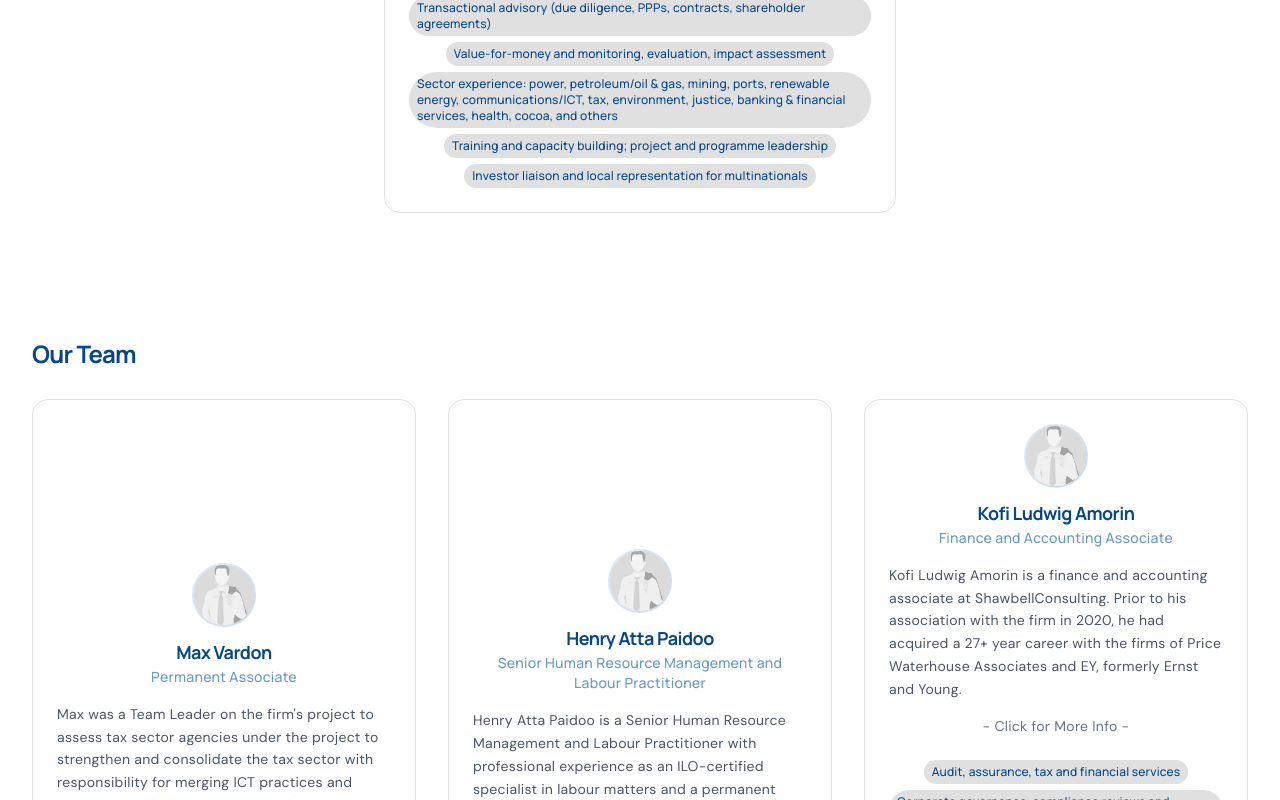
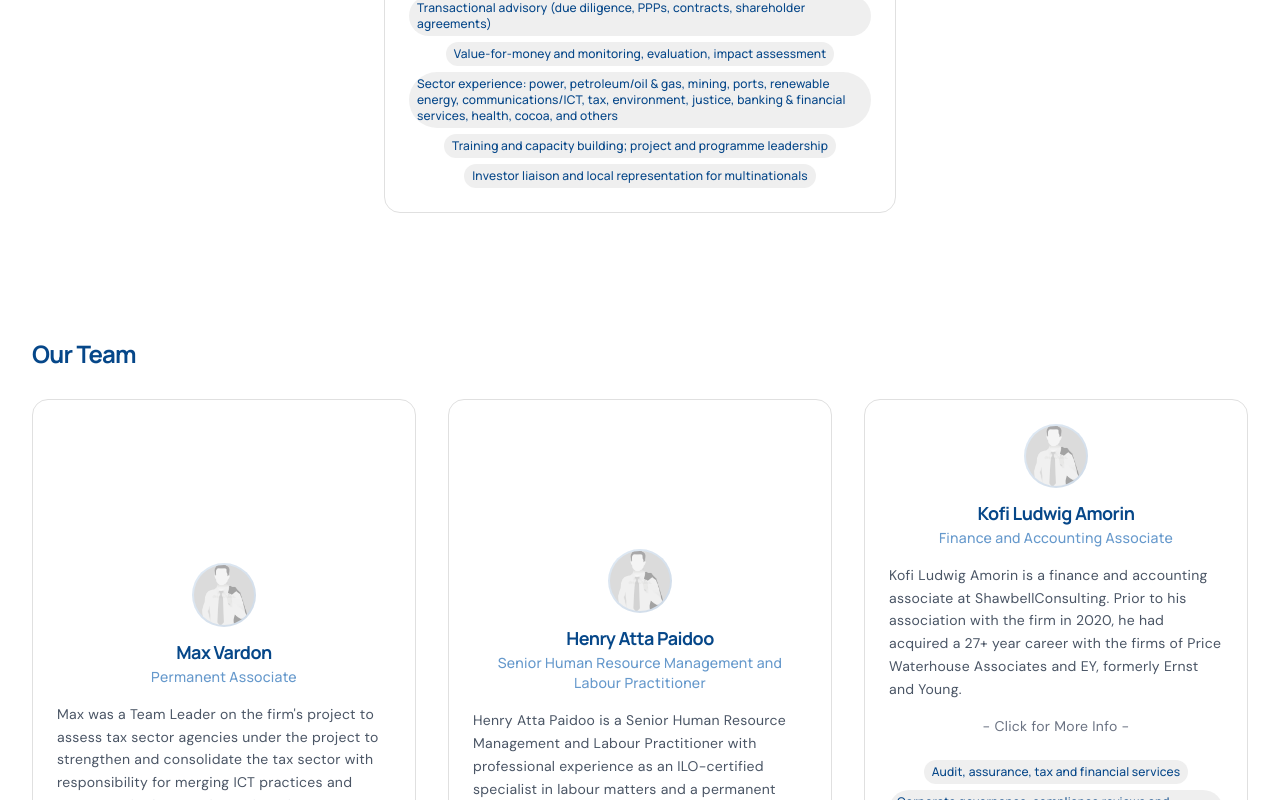
Before and after one commit to Puzzle-Fxr/shawbellconsulting, a React (Vite) app: page /people in a window 1280 px wide. Shown: the part 1280-2080 px from the top of the page. Built offline with nearby package versions, Linux system fonts and the light colour scheme.

Commit message:
slight pill change on people page

```diff
--- a/src/pages/People.tsx
+++ b/src/pages/People.tsx
@@ -43,7 +43,7 @@ export default function People() {
                 <p className="mt-4 mb-6 text-sm text-gray-500 text-center"> - Click for More Info - </p>
                 <div className="flex flex-wrap gap-1.5 justify-center">
                   {founder.specialties.map(s => (
-                    <span key={s} className="bg-platinum text-steel font-heading font-medium text-xs px-2 py-1 rounded-full">
+                    <span key={s} className="bg-platinum/50 text-steel font-heading font-medium text-xs px-2 py-1 rounded-full">
                       {s}
                     </span>
                   ))}
@@ -75,7 +75,7 @@ export default function People() {
                 <p className="mt-4 mb-6 text-sm text-gray-500 text-center"> - Click for More Info - </p>
                 <div className="flex flex-wrap gap-1.5 justify-center">
                   {person.specialties.map(s => (
-                    <span key={s} className="bg-platinum text-steel font-heading font-medium text-xs px-2 py-1 rounded-full">
+                    <span key={s} className="bg-platinum/50 text-steel font-heading font-medium text-xs px-2 py-1 rounded-full">
                       {s}
                     </span>
                   ))}
```
